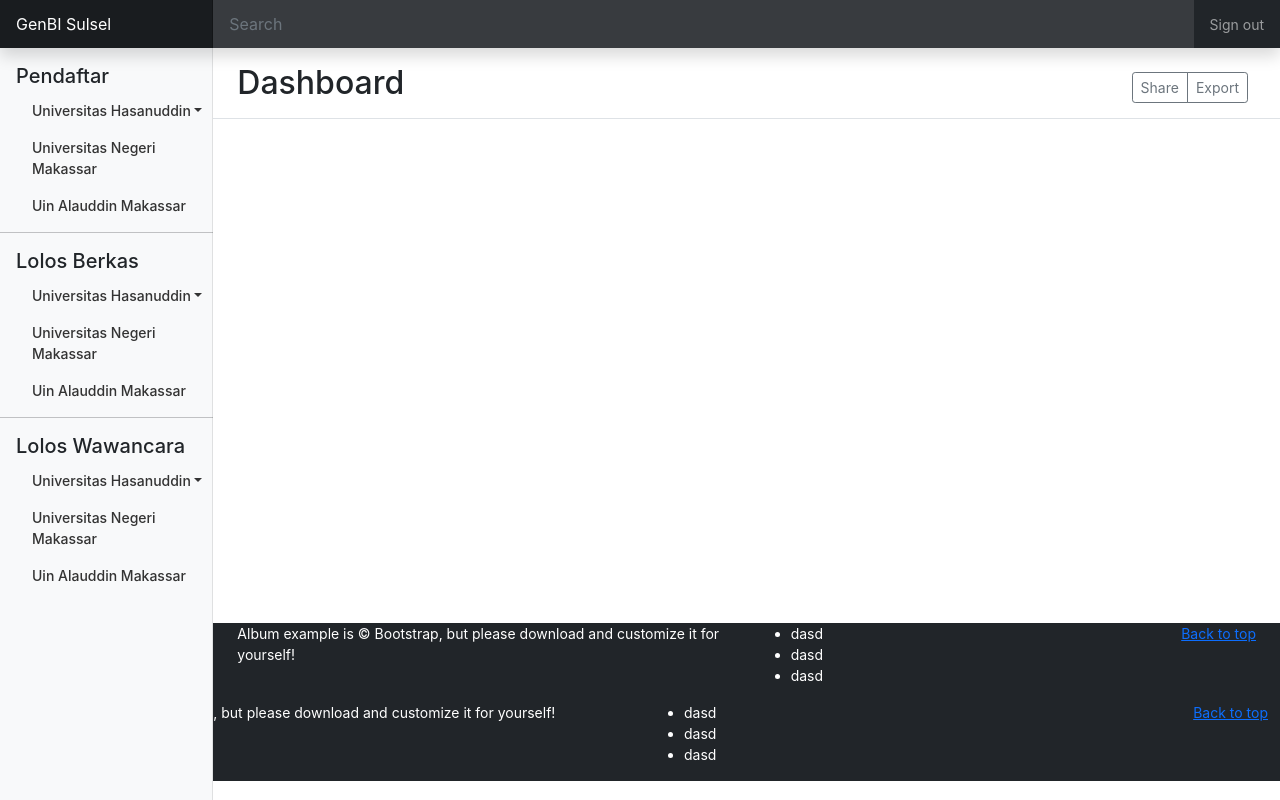
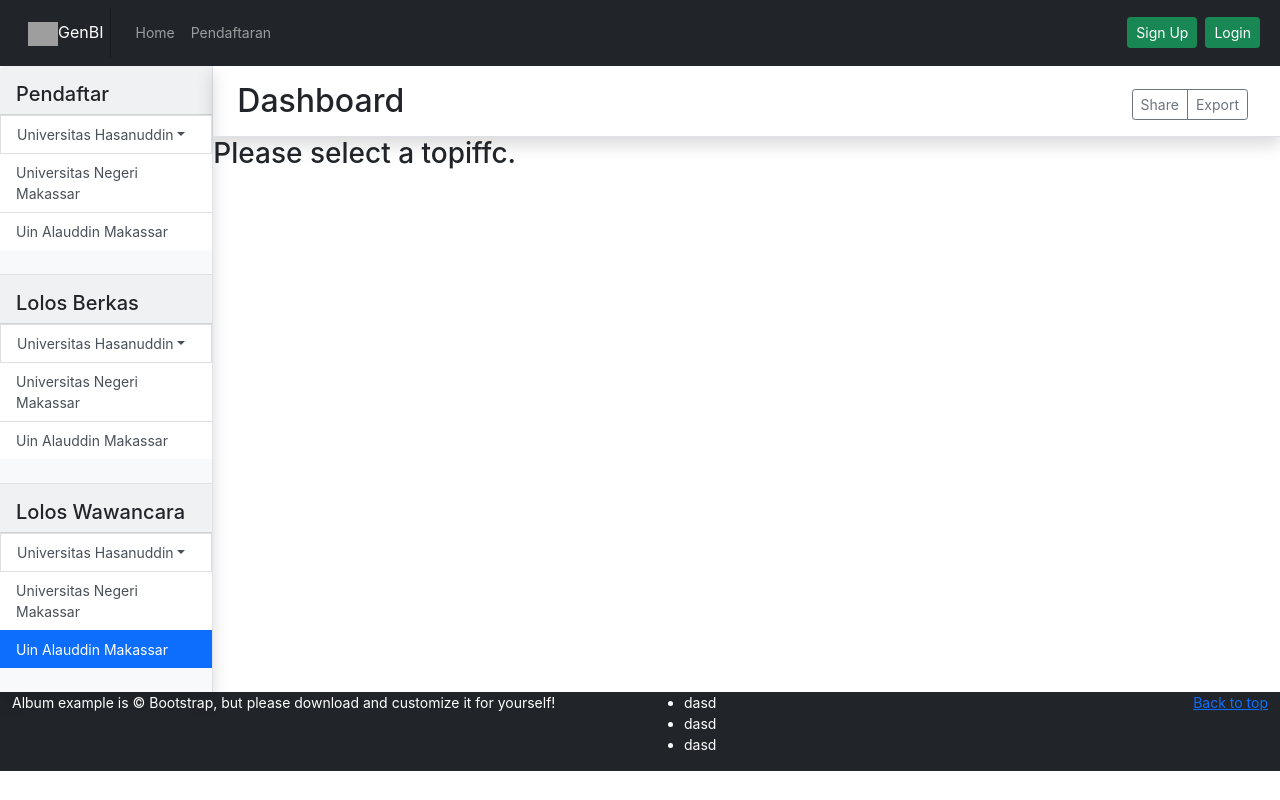
Before and after one commit to Dinel13/genbi, a React (Create React App) app: page /admin in a window 1280 px wide. Built offline with nearby package versions, Linux system fonts and the light colour scheme; grey boxes are pictures that could not be loaded.

Commit message:
aman sidebar'

```diff
--- a/src/App.css
+++ b/src/App.css
@@ -1,3 +1,7 @@
 .main {
     min-height: 90vh;
 }
+
+.navbar-brand{
+    background-color: transparent !important;
+}
--- a/src/App.js
+++ b/src/App.js
@@ -10,6 +10,7 @@ import Home from "./Page/Home";
 import Pendaftaran from "./Page/Pendaftaran";
 import Footer from "./components/Footer";
 import Admin from "./Page/Admin";
+import Defult from "./Page/404";
 
 const App = () => {
   return (
@@ -22,14 +23,17 @@ const App = () => {
         <Route path="/signup">
           <SignUp />
         </Route>
-        <Route path="/login" exact>
+        <Route path="/login">
           <Login />
         </Route>
-        <Route path="/pendaftaran" exact>
+        <Route path="/pendaftaran">
           <Pendaftaran />
         </Route>
-        <Route path="/admin" exact>
+        <Route path="/admin">
           <Admin />
+        </Route>
+        <Route path="not">
+          <Defult />
         </Route>
       </Switch>
       <Footer />
--- /dev/null
+++ b/src/Page/404.js
@@ -0,0 +1,15 @@
+import React from "react";
+import { useLocation } from "react-router-dom";
+
+const Defult = () => {
+  let location = useLocation();
+
+  return (
+    <div className="container main">
+      <h3>
+        No match for <code>{location.pathname}</code>
+      </h3>
+    </div>
+  );
+};
+export default Defult;
--- a/src/Page/Admin.js
+++ b/src/Page/Admin.js
@@ -1,50 +1,65 @@
-import React from "react";
+import React, { useEffect } from "react";
+import { Switch, Route, useRouteMatch } from "react-router-dom";
 
-import Header from "../components/admin/header";
+import Main from "../components/admin/Main";
 import SideBar from "../components/admin/SideBar";
-import Footer from "../components/Footer";
 import "./admin.css";
 
-const Admin = () => {
+const Admin = (props) => {
+  let { path, url } = useRouteMatch();
+
   return (
-    <>
-      <Header />
-
-      <div className="container-fluid">
-        <div className="row">
-          <SideBar />
-          <main className="col-md-9 ms-sm-auto col-lg-10 px-0">
-            <div className="d-flex justify-content-between flex-wrap flex-md-nowrap align-items-center pt-3 pb-2 px-4 border-bottom">
-              <h1 className="h2">Dashboard</h1>
-              <div className="btn-toolbar mb-2 mb-md-0">
-                <div className="btn-group me-2">
-                  <button
-                    type="button"
-                    className="btn btn-sm btn-outline-secondary"
-                  >
-                    Share
-                  </button>
-                  <button
-                    type="button"
-                    className="btn btn-sm btn-outline-secondary"
-                  >
-                    Export
-                  </button>
-                </div>
-              </div>
-            </div>
-
-            <canvas
-              className="my-4 w-100"
-              id="myChart"
-              width="900"
-              height="380"
-            ></canvas>
-            <Footer />
-          </main>
-        </div>
+    <div className="container-fluid">
+      <div className="row">
+        <SideBar url={url} />
+        <Main path={path}>
+          <Switch>
+            <Route path={path} exact>
+              <h3>Please select a topiffc.</h3>
+            </Route>
+            {/* pendaftar */}
+            <Route path={`${path}/pendaftar-unhas-ungulan`}>
+              <h3>pendaftar-unhas-ung</h3>
+            </Route>
+            <Route path={`${path}/pendaftar-unhas-reguler`}>
+              <h3>pendaftar-un-reg</h3>
+            </Route>
+            <Route path={`${path}/pendaftar-unm`}>
+              <h3>pendaftar-unm</h3>
+            </Route>
+            <Route path={`${path}/pendaftar-uinam`}>
+              <h3>pendaftar-uinam</h3>
+            </Route>
+            {/* berkas */}
+            <Route path={`${path}/lolos-berkas-unhas-ungulan`}>
+              <h3>lolos-berkas-unhas-ung</h3>
+            </Route>
+            <Route path={`${path}/lolos-berkas-unhas-reguler`}>
+              <h3>lolos-berkas-un-reg</h3>
+            </Route>
+            <Route path={`${path}/lolos-berkas-unm`}>
+              <h3>lolos-berkas-unm</h3>
+            </Route>
+            <Route path={`${path}/lolos-berkas-uinam`}>
+              <h3>lolos-berkas-uinam</h3>
+            </Route>
+            {/* wawancara */}
+            <Route path={`${path}/lolos-wawancara-unhas-ungulan`}>
+              <h3>lolos-wawancara--unhas-ung</h3>
+            </Route>
+            <Route path={`${path}/lolos-wawancara-unhas-reguler`}>
+              <h3>lolos-wawancara--un-reg</h3>
+            </Route>
+            <Route path={`${path}/lolos-wawancara-unm`}>
+              <h3>lolos-wawancara--unm</h3>
+            </Route>
+            <Route path={`${path}/lolos-wawancara-uinam`}>
+              <h3>lolos-wawancara--uinam</h3>
+            </Route>
+          </Switch>
+        </Main>
       </div>
-    </>
+    </div>
   );
 };
 
--- a/src/components/Footer.js
+++ b/src/components/Footer.js
@@ -3,10 +3,9 @@ import React from "react";
 const Footer = () => {
   return (
     <footer className="container-fluid my-50 text-white bg-dark">
-      <div classNam="position-absolute bottom-0 start-0 mx-auto">
         <div className="row">
           <div className="col-md-6">
-            <p class="mb-1">
+            <p className="mb-1">
               Album example is &copy; Bootstrap, but please download and
               customize it for yourself!
             </p>
@@ -21,7 +20,6 @@ const Footer = () => {
               <li>dasd</li>
             </ul>
           </div>
-        </div>
       </div>
     </footer>
   );
--- a/src/components/Navbar.js
+++ b/src/components/Navbar.js
@@ -1,25 +1,17 @@
-import React, { useState, useEffect } from "react";
+import React from "react";
 import { Link } from "react-router-dom";
 import { useSelector, useDispatch } from "react-redux";
 
-import {Logout} from '../store/action/AuthAction'
+import { Logout } from "../store/action/AuthAction";
 
 const Navbar = (props) => {
   const token = useSelector((state) => state.Auth.token);
-  const dispatch = useDispatch()
-  const [lokasi, setLokasi] = useState("")
-
-  useEffect(() => {
-    if (lokasi === "") {
-      setLokasi("h")
-
-    }
-  })
+  const dispatch = useDispatch();
 
   return (
-    <nav className={`navbar navbar-expand-lg navbar-dark bg-dark ${lokasi && "d-none"}`}>
+    <nav className="navbar navbar-expand-lg navbar-dark bg-dark ">
       <div className="container-fluid">
-        <a className="navbar-brand ms-3" href="/">
+        <Link className="navbar-brand ms-3 pe-2" to="/">
           <img
             src="https://genbiunhas.org/storage/web_assets/genbiUH1.png"
             alt=""
@@ -27,7 +19,7 @@ const Navbar = (props) => {
             height="24"
           />
           GenBI
-        </a>
+        </Link>
         <button
           className="navbar-toggler me-3"
           type="button"
@@ -54,7 +46,10 @@ const Navbar = (props) => {
           </ul>
           <div className="d-flex ">
             {token ? (
-              <button onClick={() => dispatch(Logout())} className="btn btn-sm btn-danger me-2">
+              <button
+                onClick={() => dispatch(Logout())}
+                className="btn btn-sm btn-danger me-2"
+              >
                 Keluar
               </button>
             ) : (
--- /dev/null
+++ b/src/components/admin/Main.js
@@ -0,0 +1,31 @@
+import React from "react";
+
+const Main = (props) => {
+  return (
+    <main className="col-12 col-md-9 col-lg-10 p-0 ">
+      <div className="d-flex justify-content-between flex-wrap flex-md-nowrap align-items-center pt-3 pb-2 px-4 border-bottom shadow">
+        <h1 className="h2">Dashboard</h1>
+        <div className="btn-toolbar mb-2 mb-md-0">
+          <div className="btn-group me-2">
+            <button type="button" className="btn btn-sm btn-outline-secondary">
+              Share
+            </button>
+            <button type="button" className="btn btn-sm btn-outline-secondary">
+              Export
+            </button>
+          </div>
+        </div>
+      </div>
+      {props.children}
+
+      <canvas
+        className="my-4 w-100"
+        id="myChart"
+        width="900"
+        height="380"
+      ></canvas>
+    </main>
+  );
+};
+
+export default Main;
--- a/src/components/admin/SideBar.js
+++ b/src/components/admin/SideBar.js
@@ -1,152 +1,159 @@
 import React from "react";
+import { Link } from "react-router-dom";
 
-const SideBar = () => {
+const SideBar = (props) => {
+  const { url } = props;
   return (
-    <nav
-      id="sidebarMenu"
-      className="col-md-3 col-lg-2 d-md-block bg-light sidebar collapse"
-    >
-      <div className="position-sticky pt-3">
-        <h5 className="d-flex justify-content-start px-3 mb-1 text-bold">
-          <span data-feather="home"></span>
+    <nav className="col-12 col-md-3 col-lg-2 bg-light border-end shadow">
+      <div className="row">
+        <h5 className="col-12 card-title px-3 pt-3 pb-2 mb-0 card-header">
           Pendaftar
         </h5>
-        <ul className="nav flex-column ps-3">
-          <li className="nav-item">
+        <div className="list-group list-group-flush px-0 pb-4">
+          <div className="dropdown">
             <a
-              className="nav-link dropdown-toggle"
+              className="dropdown-toggle list-group-item list-group-item-action"
               href="#"
-              type="button"
-              id="dropdownMenuButton2"
+              id="dropdownMenuButton"
               data-bs-toggle="dropdown"
               aria-expanded="false"
             >
-              <span data-feather="file"></span>
               Universitas Hasanuddin
             </a>
             <ul
-              class="dropdown-menu dropdown-menu-dark"
-              aria-labelledby="dropdownMenuButton2"
+              className="dropdown-menu dropdown-menu-dark"
+              aria-labelledby="dropdownMenuButton"
             >
               <li>
-                <a class="dropdown-item" href="#">
+                <Link
+                  className="dropdown-item"
+                  to={`${url}/pendaftar-unhas-ungulan`}
+                >
                   Ungulan
-                </a>
+                </Link>
               </li>
               <li>
-                <a class="dropdown-item" href="#">
+                <Link
+                  className="dropdown-item"
+                  to={`${url}/pendaftar-unhas-reguler`}
+                >
                   Reguler
-                </a>
+                </Link>
               </li>
             </ul>
-          </li>
-          <li className="nav-item">
-            <a className="nav-link" href="#">
-              <span data-feather="shopping-cart"></span>
+          </div>
+
+          <Link
+            className="list-group-item list-group-item-action"
+            to={`${url}/pendaftar-unm`}
+          >
             Universitas Negeri Makassar
-            </a>
-          </li>
-          <li className="nav-item">
-            <a className="nav-link" href="#">
-              <span data-feather="users"></span>
+          </Link>
+          <Link
+            className="list-group-item list-group-item-action"
+            to={`${url}/pendaftar-uinam`}
+          >
             Uin Alauddin Makassar
-            </a>
-          </li>
-        </ul>
-        <hr className="dropdown-divider" />
-        <h5 className="d-flex justify-content-between align-items-center px-3 mt-3 mb-1 text-bold">
+          </Link>
+        </div>
+        <h5 className="col-12 card-title px-3 pt-3 pb-2 border-top mb-0 card-header">
           Lolos Berkas
-          <span data-feather="plus-circle"></span>
         </h5>
-        <ul className="nav flex-column ps-3">
-          <li className="nav-item">
+        <div className="list-group list-group-flush px-0 pb-4">
+          <div className="dropdown">
             <a
-              className="nav-link dropdown-toggle"
+              className="dropdown-toggle list-group-item list-group-item-action"
               href="#"
-              type="button"
-              id="dropdownMenuButton2"
+              id="dropdownMenuBerkas"
               data-bs-toggle="dropdown"
               aria-expanded="false"
             >
-              <span data-feather="file"></span>
               Universitas Hasanuddin
             </a>
             <ul
-              class="dropdown-menu dropdown-menu-dark"
-              aria-labelledby="dropdownMenuButton2"
+              className="dropdown-menu dropdown-menu-dark"
+              aria-labelledby="dropdownMenuBerkas"
             >
               <li>
-                <a class="dropdown-item" href="#">
+                <Link
+                  className="dropdown-item"
+                  to={`${url}/lolos-berkas-unhas-ungulan`}
+                >
                   Ungulan
-                </a>
+                </Link>
               </li>
               <li>
-                <a class="dropdown-item" href="#">
+                <Link
+                  className="dropdown-item"
+                  to={`${url}/lolos-berkas-unhas-reguler`}
+                >
                   Reguler
-                </a>
+                </Link>
               </li>
             </ul>
-          </li>
-          <li className="nav-item">
-            <a className="nav-link" href="#">
-              <span data-feather="shopping-cart"></span>
+          </div>
+          <Link
+            className="list-group-item list-group-item-action"
+            to={`${url}/lolos-berkas-unm`}
+          >
             Universitas Negeri Makassar
-            </a>
-          </li>
-          <li className="nav-item">
-            <a className="nav-link" href="#">
-              <span data-feather="users"></span>
+          </Link>
+          <Link
+            className="list-group-item list-group-item-action"
+            to={`${url}/lolos-berkas-uinam`}
+          >
             Uin Alauddin Makassar
-            </a>
-          </li>
-        </ul>
-        <hr className="dropdown-divider" />
-        <h5 className="d-flex justify-content-between align-items-center px-3 mt-3 mb-1 text-bold">
+          </Link>
+        </div>
+        <h5 className="col-12 card-title px-3 pt-3 pb-2 border-top mb-0 card-header">
           Lolos Wawancara
-          <span data-feather="plus-circle"></span>
         </h5>
-        <ul className="nav flex-column ps-3">
-          <li className="nav-item">
+        <div className="list-group list-group-flush px-0 pb-4">
+          <div className="dropdown">
             <a
-              className="nav-link dropdown-toggle"
+              className="dropdown-toggle list-group-item list-group-item-action"
               href="#"
-              type="button"
-              id="dropdownMenuButton2"
+              id="dropdownMenuWawancara"
               data-bs-toggle="dropdown"
               aria-expanded="false"
             >
-              <span data-feather="file"></span>
               Universitas Hasanuddin
             </a>
             <ul
-              class="dropdown-menu dropdown-menu-dark"
-              aria-labelledby="dropdownMenuButton2"
+              className="dropdown-menu dropdown-menu-dark"
+              aria-labelledby="dropdownMenuWawancara"
             >
               <li>
-                <a class="dropdown-item" href="#">
+                <Link
+                  className="dropdown-item"
+                  to={`${url}/lolos-wawancara-unhas-ungulan`}
+                >
                   Ungulan
-                </a>
+                </Link>
               </li>
               <li>
-                <a class="dropdown-item" href="#">
+                <Link
+                  className="dropdown-item"
+                  to={`${url}/lolos-wawancara-unhas-reguler`}
+                >
                   Reguler
-                </a>
+                </Link>
               </li>
             </ul>
-          </li>
-          <li className="nav-item">
-            <a className="nav-link" href="#">
-              <span data-feather="shopping-cart"></span>
+          </div>
+          <Link
+            className="list-group-item list-group-item-action"
+            to={`${url}/lolos-wawancara-unm`}
+          >
             Universitas Negeri Makassar
-            </a>
-          </li>
-          <li className="nav-item">
-            <a className="nav-link" href="#">
-              <span data-feather="users"></span>
+          </Link>
+          <Link
+            className="list-group-item list-group-item-action active"
+            to={`${url}/lolos-wawancara-uinam`}
+          >
             Uin Alauddin Makassar
-            </a>
-          </li>
-        </ul>
+          </Link>
+        </div>
       </div>
     </nav>
   );
--- a/src/components/admin/header.js
+++ /dev/null
@@ -1,38 +0,0 @@
-import React from "react";
-import {Link} from 'react-router-dom'
-
-const Header = () => {
-  return (
-    <header className="navbar navbar-dark sticky-top bg-dark flex-md-nowrap p-0 shadow">
-      <Link className="navbar-brand col-md-3 col-lg-2 me-0 px-3" to="/">
-        GenBI Sulsel
-      </Link>
-      <button
-        className="navbar-toggler position-absolute d-md-none collapsed"
-        type="button"
-        data-bs-toggle="collapse"
-        data-bs-target="#sidebarMenu"
-        aria-controls="sidebarMenu"
-        aria-expanded="false"
-        aria-label="Toggle navigation"
-      >
-        <span className="navbar-toggler-icon"></span>
-      </button>
-      <input
-        className="form-control form-control-dark w-100"
-        type="text"
-        placeholder="Search"
-        aria-label="Search"
-      />
-      <ul className="navbar-nav px-3">
-        <li className="nav-item text-nowrap">
-          <a className="nav-link" href="#">
-            Sign out
-          </a>
-        </li>
-      </ul>
-    </header>
-  );
-};
-
-export default Header;
```
Also changed, not shown: 1 other file (tests, documents, lock files or other folders). Lines whose indentation alone changed are shown as unchanged.
